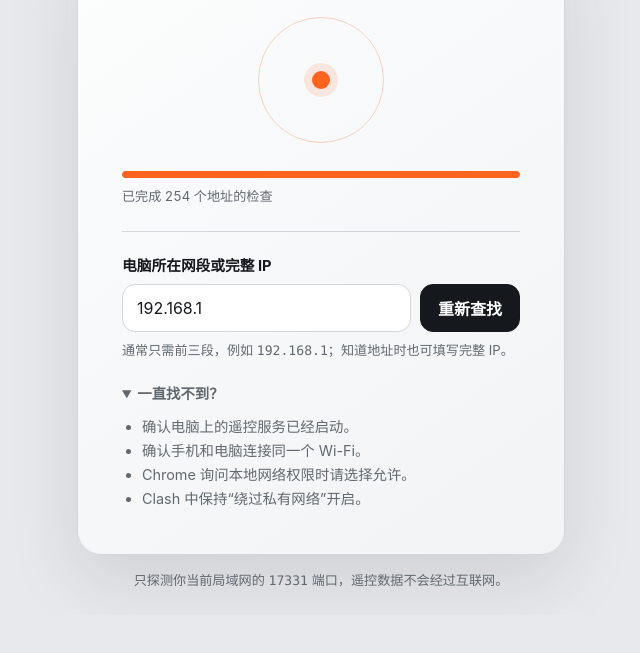
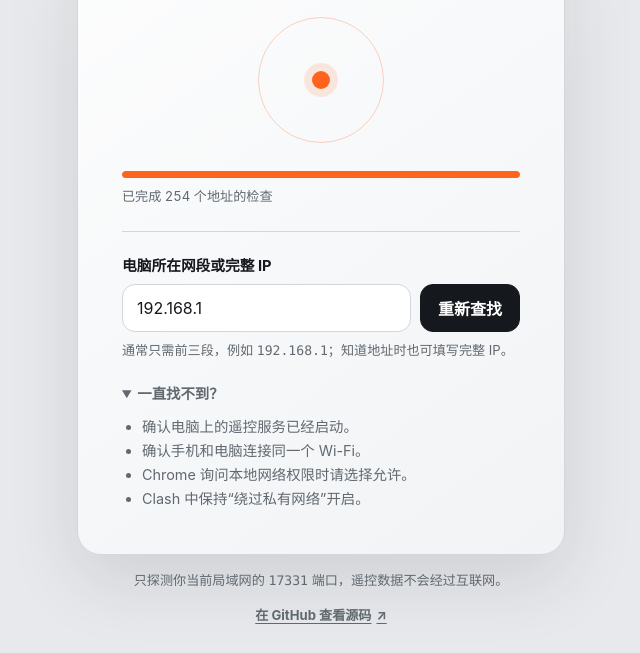
Before and after one commit to EuDs63/bilibili-local-remote, a browser extension: page docs/index.html in a window 1280 px wide. Shown: the part 287-940 px from the top of the page, without its empty margins (319-959 px from the left). Before the commit the page ends 902 px from the top, so only its background shows below. Drawn offline with Linux system fonts and the light colour scheme; no server answers.

Commit message:
Add repository link to finder page

```diff
--- a/docs/index.html
+++ b/docs/index.html
@@ -46,7 +46,13 @@
           </ul>
         </details>
       </section>
-      <p class="privacy">只探测你当前局域网的 <code>17331</code> 端口，遥控数据不会经过互联网。</p>
+      <footer class="page-footer">
+        <p class="privacy">只探测你当前局域网的 <code>17331</code> 端口，遥控数据不会经过互联网。</p>
+        <a class="repository-link" href="https://github.com/EuDs63/bilibili-local-remote" target="_blank" rel="noopener noreferrer">
+          在 GitHub 查看源码
+          <span aria-hidden="true">↗</span>
+        </a>
+      </footer>
     </main>
     <script src="./app.js"></script>
   </body>
--- a/docs/styles.css
+++ b/docs/styles.css
@@ -31,6 +31,11 @@ button { touch-action: manipulation; }
 button:focus-visible, input:focus-visible, summary:focus-visible {
   outline: 2px solid var(--accent-dark);
   outline-offset: 3px;
+}
+
+a:focus-visible {
+  outline: 2px solid var(--accent-dark);
+  outline-offset: 4px;
 }
 
 .shell {
@@ -197,7 +202,28 @@ code { font-family: ui-monospace, SFMono-Regular, Consolas, monospace; }
 details { margin-top: 22px; color: var(--muted); font-size: 0.9rem; }
 summary { width: fit-content; cursor: pointer; font-weight: 700; }
 ul { margin: 12px 0 0; padding-left: 20px; line-height: 1.65; }
-.privacy { margin: 16px 14px 0; text-align: center; }
+.page-footer {
+  display: grid;
+  justify-items: center;
+  gap: 9px;
+  margin-top: 16px;
+}
+
+.privacy { margin: 0 14px; text-align: center; }
+
+.repository-link {
+  display: inline-flex;
+  align-items: center;
+  gap: 5px;
+  padding: 5px;
+  border-radius: 6px;
+  color: var(--muted);
+  font-size: 0.82rem;
+  font-weight: 700;
+  text-underline-offset: 3px;
+}
+
+.repository-link:hover { color: var(--accent-dark); }
 
 @media (max-width: 410px) {
   .finder-card { padding-inline: 22px; }
```
